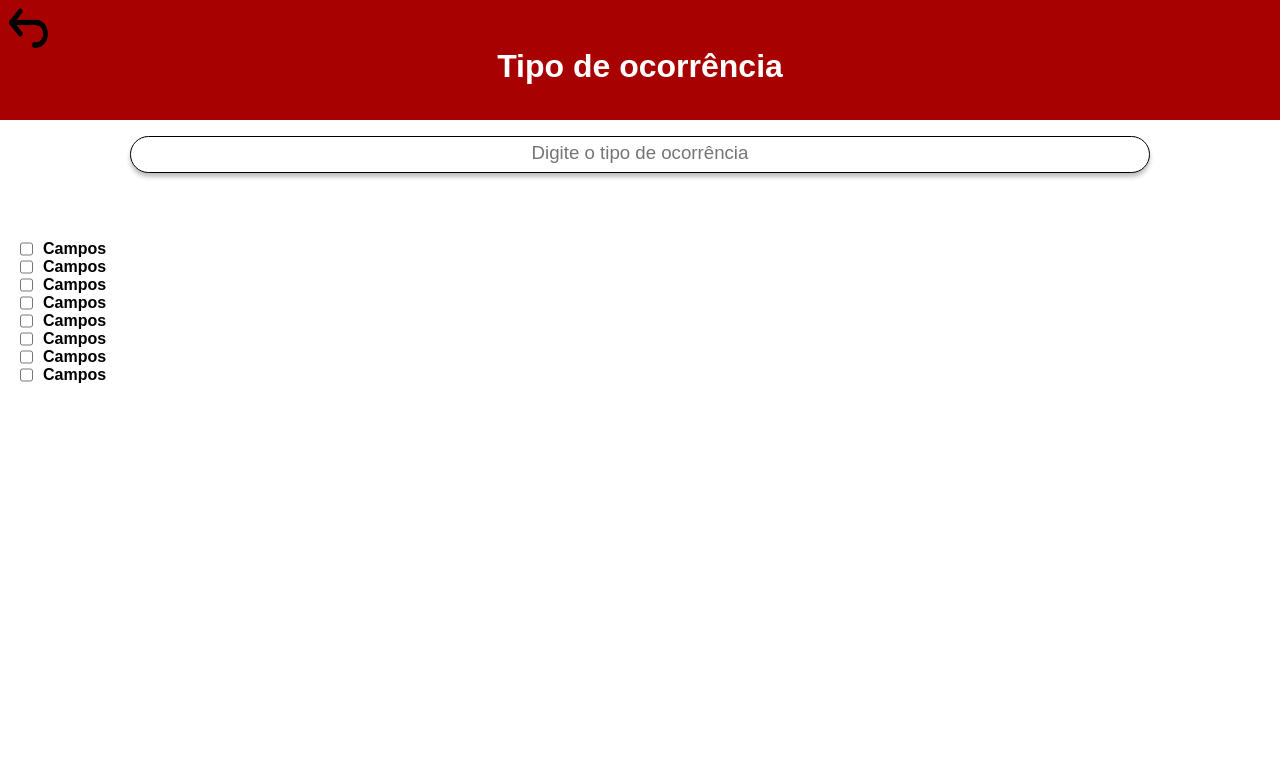
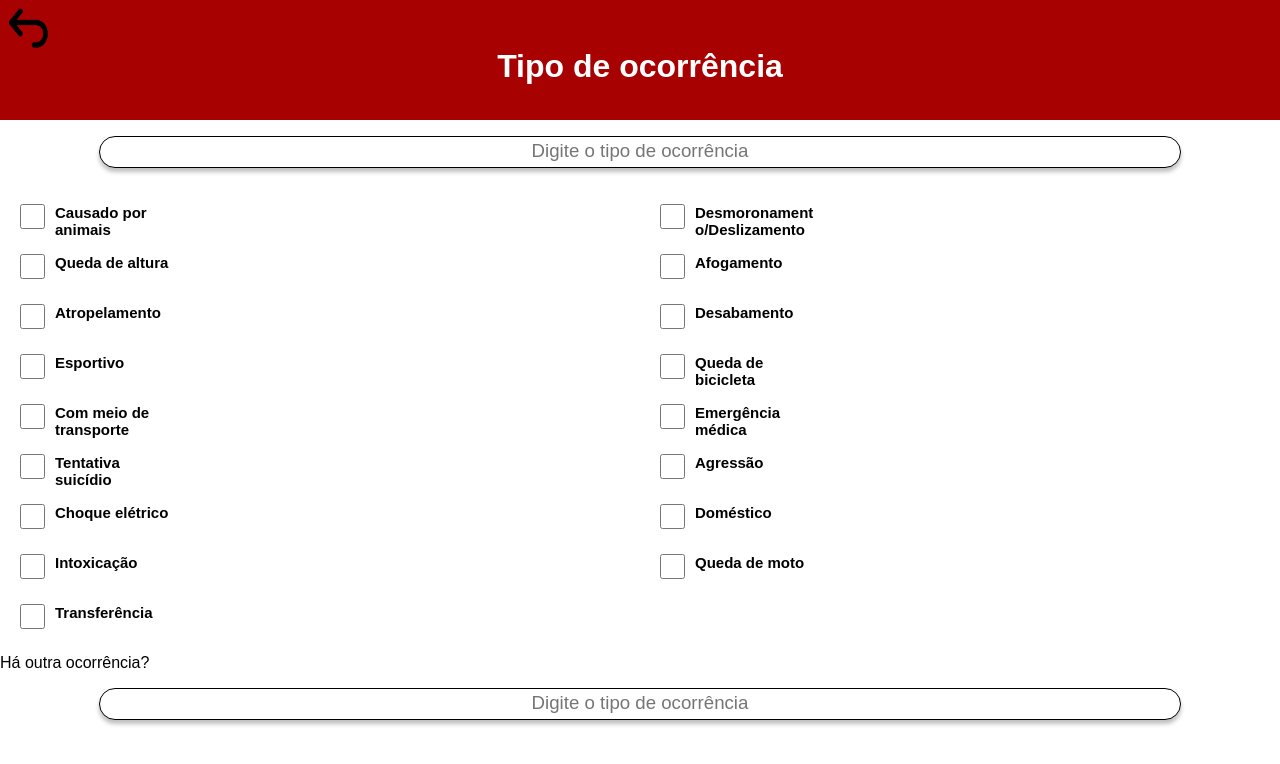
Before and after one commit to Brunoo47/Sistema-Bombeiros, a React (Vite) app in the folder vite-project/: page /metodoOcorrencias in a window 1280 px wide. Shown: the top 764 px of the page. Built offline with nearby package versions, Linux system fonts and the light colour scheme; a web font is replaced by a local one.

Commit message:
alterações/implementações

```diff
--- a/vite-project/src/components/checkbox.jsx
+++ b/vite-project/src/components/checkbox.jsx
@@ -2,7 +2,7 @@ const Checkbox = (props) => {
     return (
         <>
         <div className="campo">
-            <input classname="campomarcado" type="checkbox" />
+            <input classname="campomarcado" type="checkbox" style={props.style} />
             <h4>{props.titulo}</h4>
         </div>
         </>
--- a/vite-project/src/global.css
+++ b/vite-project/src/global.css
@@ -284,16 +284,28 @@ h2 {
 
 .containercampo {
   height: calc(100% - 224.19px);
+  width: calc(100% - 20px);
   margin-left: 20px;
+  display: grid;
+  grid-template-columns: repeat(2, 1fr);
+  grid-column-gap: 20px;
 }
 
 .campo {
   display: flex;
 }
 
+.campo h4 {
+  width: 120px;
+  height: 30px;
+  margin-bottom: 20px;
+  word-wrap: break-word;
+  font-size: 15px;
+}
+
 .campomarcado {
   width: 50px;
-  height: 3000px;
+  height: 30px;
 }
 
 .campo h4 {
@@ -331,3 +343,17 @@ h2 {
 nav {
   width: 100%;
 }
+
+/* Layout para se mover de uma tela a outra */
+
+.bola {
+  width: 20px;
+  height: 20px;
+  border: 2px solid #000;
+  border-radius: 50%;
+}
+
+.containerMove {
+  width: 100%;
+  height: 20px;
+}
--- a/vite-project/src/layouts/layoutPadrao.jsx
+++ /dev/null
@@ -1,9 +0,0 @@
-function layoutPadrao() {
-  return (
-    <>
-      <h1></h1>
-    </>
-  );
-}
-
-export default layoutPadrao;
--- a/vite-project/src/pages/MetodoOcorrencias/index.jsx
+++ b/vite-project/src/pages/MetodoOcorrencias/index.jsx
@@ -16,27 +16,37 @@ function MetodoOcorrencias() {
                              </div>
                      </div>
                      <div className="inputs">
-                         <InputD type={"text"} placeholder={"Digite o tipo de ocorrência"} style={{width: '80%', height: '15px'}}  />
+                         <InputD type={"text"} placeholder={"Digite o tipo de ocorrência"} style={{width: '85%', height: '10px', marginBottom: '20px'}}  />
                     </div>
 
                     <div className="containercampo">
-                       <Checkbox titulo="Campos"/>
-                       <Checkbox titulo="Campos"/>
-                       <Checkbox titulo="Campos"/>
-                       <Checkbox titulo="Campos"/>
-                       <Checkbox titulo="Campos"/>
-                       <Checkbox titulo="Campos"/>
-                       <Checkbox titulo="Campos"/>
-                       <Checkbox titulo="Campos"/>
-
-
+                       <Checkbox titulo="Causado por animais" style={{width: '25px', height: '25px', marginBottom: '10px'}}/>
+                       <Checkbox titulo="Desmoronamento/Deslizamento" style={{width: '25px', height: '25px', marginBottom: '10px'}}/>
+                       <Checkbox titulo="Queda de altura " style={{width: '25px', height: '25px', marginBottom: '10px' }}/>
+                       <Checkbox titulo="Afogamento" style={{width: '25px', height: '25px', marginBottom: '10px'}}/>
+                       <Checkbox titulo="Atropelamento" style={{width: '25px', height: '25px', marginBottom: '10px'}}/>
+                       <Checkbox titulo="Desabamento" style={{width: '25px', height: '25px', marginBottom: '10px'}}/>
+                       <Checkbox titulo="Esportivo" style={{width: '25px', height: '25px', marginBottom: '10px'}}/>
+                       <Checkbox titulo="Queda de bicicleta" style={{width: '25px', height: '25px', marginBottom: '10px'}}/>
+                       <Checkbox titulo="Com meio de transporte" style={{width: '25px', height: '25px', marginBottom: '10px'}}/>
+                       <Checkbox titulo="Emergência médica" style={{width: '25px', height: '25px', marginBottom: '10px'}}/>
+                       <Checkbox titulo="Tentativa suicídio" style={{width: '25px', height: '25px', marginBottom: '10px'}}/>
+                       <Checkbox titulo="Agressão" style={{width: '25px', height: '25px', marginBottom: '10px'}}/>
+                       <Checkbox titulo="Choque elétrico" style={{width: '25px', height: '25px', marginBottom: '10px'}}/>
+                       <Checkbox titulo="Doméstico" style={{width: '25px', height: '25px', marginBottom: '10px'}}/>
+                       <Checkbox titulo="Intoxicação" style={{width: '25px', height: '25px', marginBottom: '10px'}}/>
+                       <Checkbox titulo="Queda de moto" style={{width: '25px', height: '25px', marginBottom: '10px'}}/>
+                       <Checkbox titulo="Transferência" style={{width: '25px', height: '25px', marginBottom: '10px'}}/>
 
 
                     </div>
-
-
+                    <span className="spanOcorrencia">Há outra ocorrência?</span>
+                    <div className="inputs">
+                    <InputD type={"text"} placeholder={"Digite o tipo de ocorrência"} style={{width: '85%', height: '10px', marginBottom: '20px'}}  />
+                    </div>
 
             </div>
+
 
 
 
```
Also changed, not shown: 1 other file (tests, documents, lock files or other folders).
